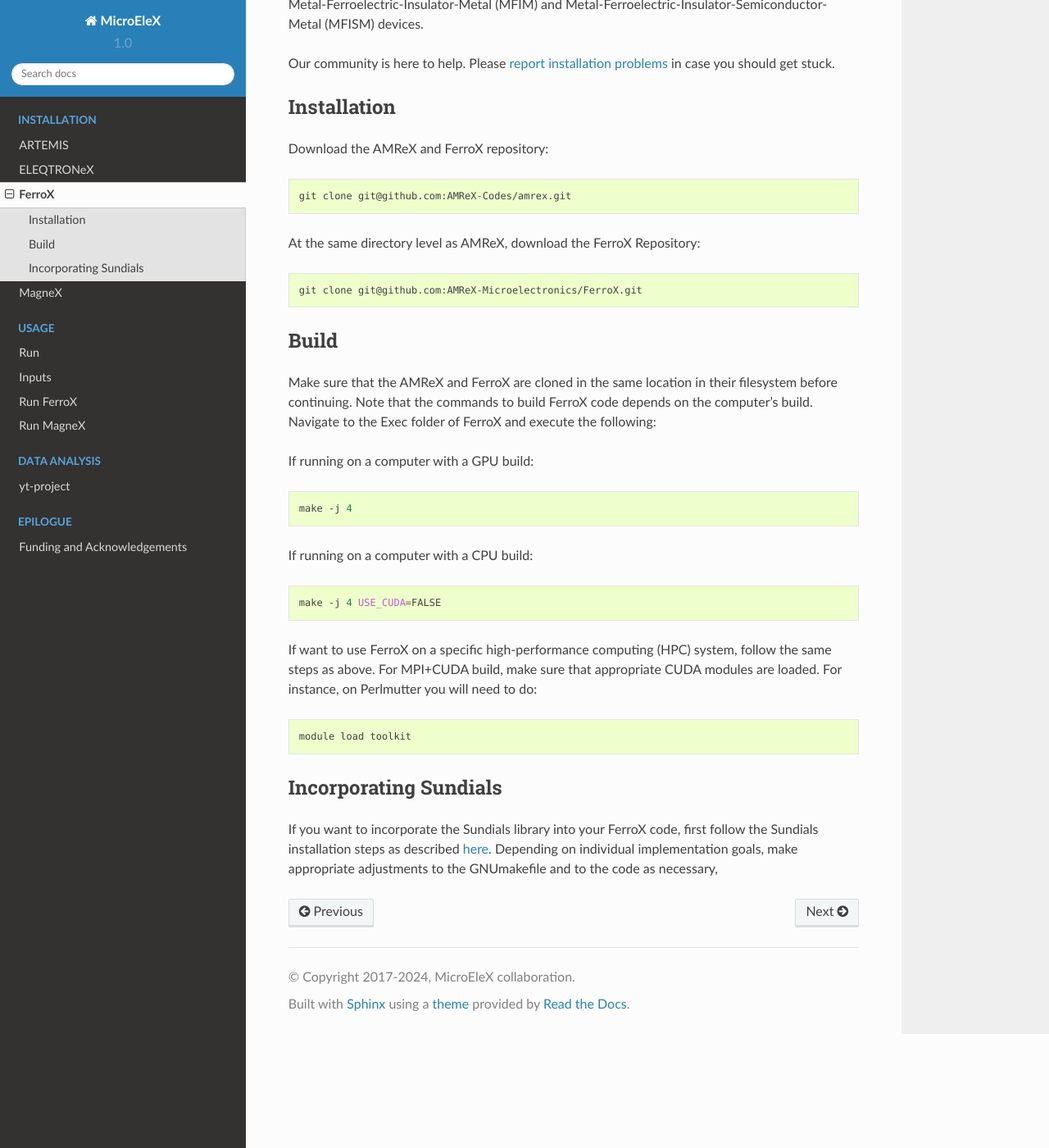
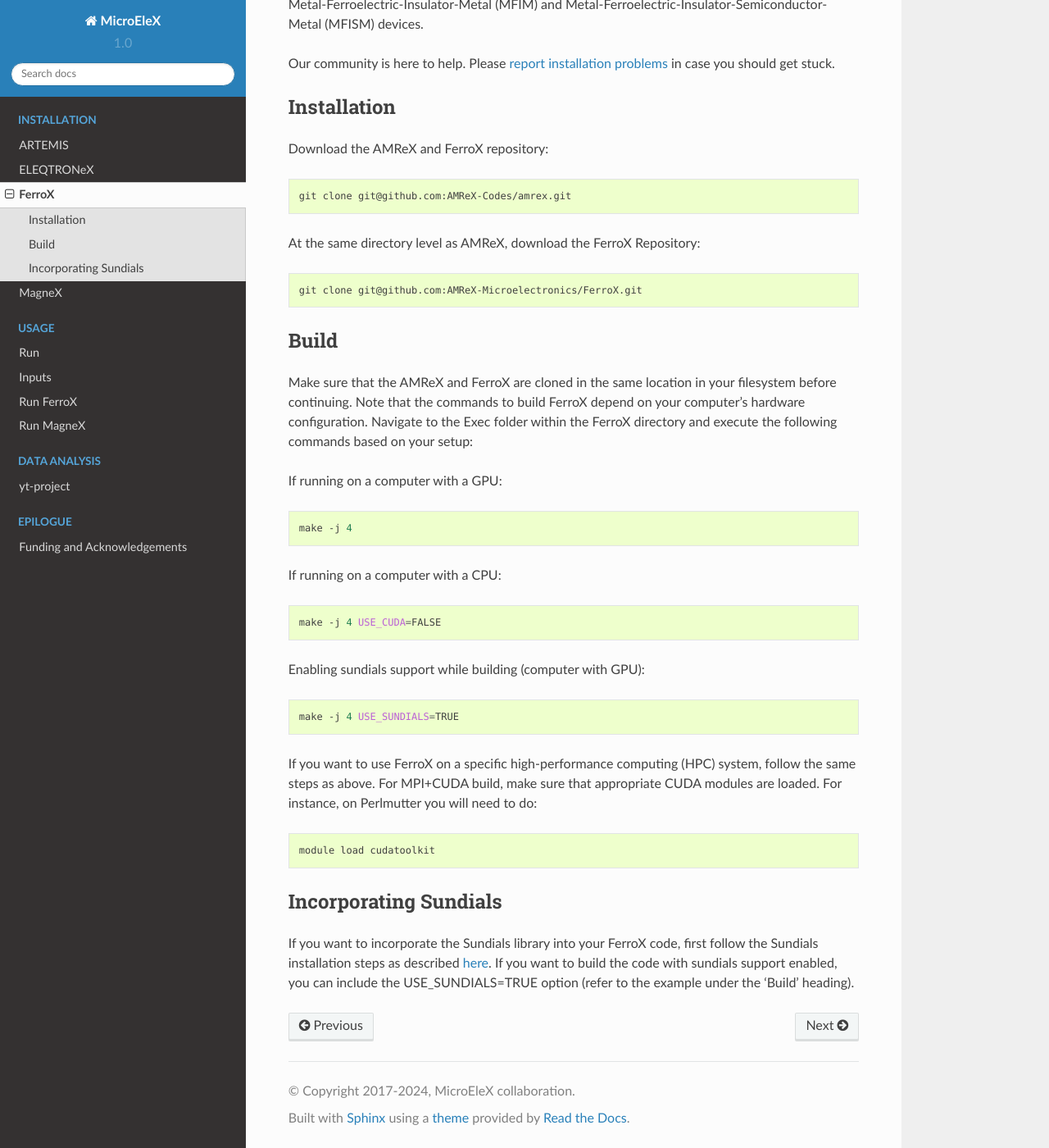
Before and after one commit to AMReX-Microelectronics/AMReX-Microelectronics.github.io, a Sphinx documentation site: the page built from Docs/source/install/ferrox.rst, in a window 1280 px wide and 1400 px high, scrolled down 334 px. Shown: the whole window at 82% size. Built offline with Sphinx 7.4.7 and the Read the Docs theme 2.0.0, drawn with Linux system fonts in a browser that asks for light colours.

Commit message:
updating documentation

```diff
--- a/Docs/source/install/ferrox.rst
+++ b/Docs/source/install/ferrox.rst
@@ -39,27 +39,35 @@
 Build
 -----
 
-Make sure that the AMReX and FerroX are cloned in the same location in their filesystem before continuing. Note that the commands to build FerroX code depends on the computer's build. Navigate to the Exec folder of FerroX and execute the following:
+Make sure that the AMReX and FerroX are cloned in the same location in your filesystem before
+continuing. Note that the commands to build FerroX depend on your computer's hardware configuration. Navigate to the Exec folder within the FerroX directory and execute the following commands based on your setup:
 
-If running on a computer with a GPU build:
+If running on a computer with a GPU:
 
 .. code-block:: bash
 
    make -j 4
 
-If running on a computer with a CPU build:
+If running on a computer with a CPU:
 
 .. code-block:: bash
 
    make -j 4 USE_CUDA=FALSE
 
-If want to use FerroX on a specific high-performance computing (HPC) system, follow the same steps as above. For MPI+CUDA build, make sure that appropriate CUDA modules are loaded. For instance, on Perlmutter you will need to do:
+Enabling sundials support while building (computer with GPU):
 
 .. code-block:: bash
 
-   module load toolkit
+   make -j 4 USE_SUNDIALS=TRUE
+
+
+If you want to use FerroX on a specific high-performance computing (HPC) system, follow the same steps as above. For MPI+CUDA build, make sure that appropriate CUDA modules are loaded. For instance, on Perlmutter you will need to do:
+
+.. code-block:: bash
+
+   module load cudatoolkit
 
 Incorporating Sundials
 ----------------------
 
-If you want to incorporate the Sundials library into your FerroX code, first follow the Sundials installation steps as described `here <https://github.com/AMReX-Microelectronics/MagneX/blob/development/Exec/README_sundials>`_. Depending on individual implementation goals, make appropriate adjustments to the GNUmakefile and to the code as necessary,
+If you want to incorporate the Sundials library into your FerroX code, first follow the Sundials installation steps as described `here <https://github.com/AMReX-Microelectronics/MagneX/blob/development/Exec/README_sundials>`_. If you want to build the code with sundials support enabled, you can include the USE_SUNDIALS=TRUE option (refer to the example under the 'Build' heading).
--- a/Docs/source/usage/run_ferrox.rst
+++ b/Docs/source/usage/run_ferrox.rst
@@ -116,6 +116,11 @@
 
      TimeIntegratorOrder = 2 for second-order Predictor-Corrector time integrator for the TDGL equation
 
+* ``use_sundials`` (`integer`, 0 or 1)
+      This integer parameter enables the user to decide whether or not they
+      want to run FerroX with the Sundials library. Note that
+      this parameter takes on a default value of 0 (disable Sundials).
+
 * ``plot_int`` (`integer`)
     This string defines the timesteps at which data is dumped.
     Use a negative number or 0 to disable data dumping.
```
